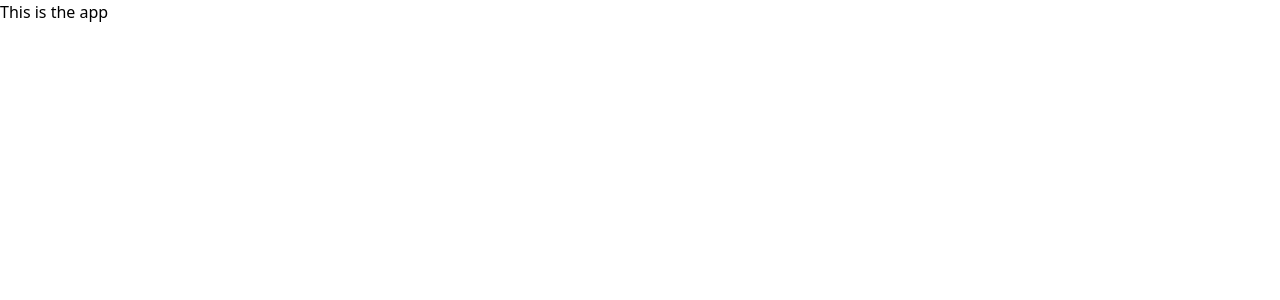
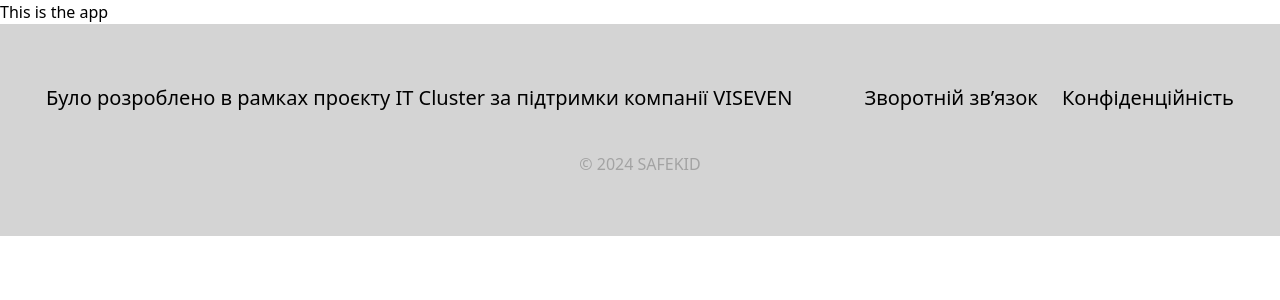
Before and after one commit to OlesiaTr/safekid-landing-page, a Next.js app: page / in a window 1280 px wide. Shown: the top 300 px of the page. Built offline with nearby package versions, Linux system fonts and the light colour scheme.

Commit message:
+ footer

```diff
--- a/src/app/page.tsx
+++ b/src/app/page.tsx
@@ -1,3 +1,11 @@
+import { Footer } from '@/sections';
+
 export default function Home() {
-  return <h1>This is the app</h1>;
+  return (
+    <>
+      <h1>This is the app</h1>
+
+      <Footer />
+    </>
+  );
 }
--- a/src/data/footer.json
+++ b/src/data/footer.json
@@ -3,20 +3,21 @@
     "label": "© 2024 SAFEKID"
   },
   "devs": {
-    "label": "Було розроблено  ",
+    "label": "Було розроблено",
     "creators": [
       {
         "label": "в рамках проєкту IT Cluster  ",
         "href": "/",
-        "ariaLabel": "Посилання на Kharkiv IT Cluster"
+        "ariaLabel": "Посилання на Kharkiv IT Cluster  "
       },
       {
-        "label": "за підтримки компанії VISEVEN",
+        "label": "  за підтримки компанії VISEVEN",
         "href": "/",
         "ariaLabel": "Посилання на компанію VISEVEN"
       }
     ]
   },
+  "contactInfo": { "label": "Зворотній зв’язок", "href": "/" },
   "policy": {
     "label": "Конфіденційність",
     "href": "/"
--- /dev/null
+++ b/src/sections/footer/footer.tsx
@@ -0,0 +1,42 @@
+import data from '@/data/footer.json';
+
+export const Footer = () => {
+  return (
+    <footer className="flex flex-col items-center justify-center gap-4 bg-neutral-300 py-4 md:py-8 xl:gap-10 xl:py-[60px]  ">
+      <div className="flex gap-9 text-sm xl:gap-[72px] xl:text-xl">
+        <p className="hidden md:block ">
+          {data.devs.label}&nbsp;
+          {data.devs.creators.map(creator => (
+            <a
+              key={creator.label}
+              href={creator.href}
+              target="_blank"
+              rel="noopener noreferrer nofollow"
+            >
+              <span>{creator.label}</span>
+            </a>
+          ))}
+        </p>
+        <p className="flex gap-4 xl:gap-6">
+          <a
+            href={data.contactInfo.href}
+            target="_blank"
+            rel="noopener noreferrer nofollow"
+          >
+            {data.contactInfo.label}
+          </a>
+          <a
+            href={data.policy.href}
+            target="_blank"
+            rel="noopener noreferrer nofollow"
+          >
+            {data.policy.label}
+          </a>
+        </p>
+      </div>
+      <span className="text-sm text-neutral-400 md:text-base">
+        {data.copyrights.label}
+      </span>
+    </footer>
+  );
+};
--- /dev/null
+++ b/src/sections/footer/index.ts
@@ -0,0 +1 @@
+export { Footer } from './footer';
--- /dev/null
+++ b/src/sections/index.ts
@@ -0,0 +1 @@
+export { Footer } from './footer';
```
